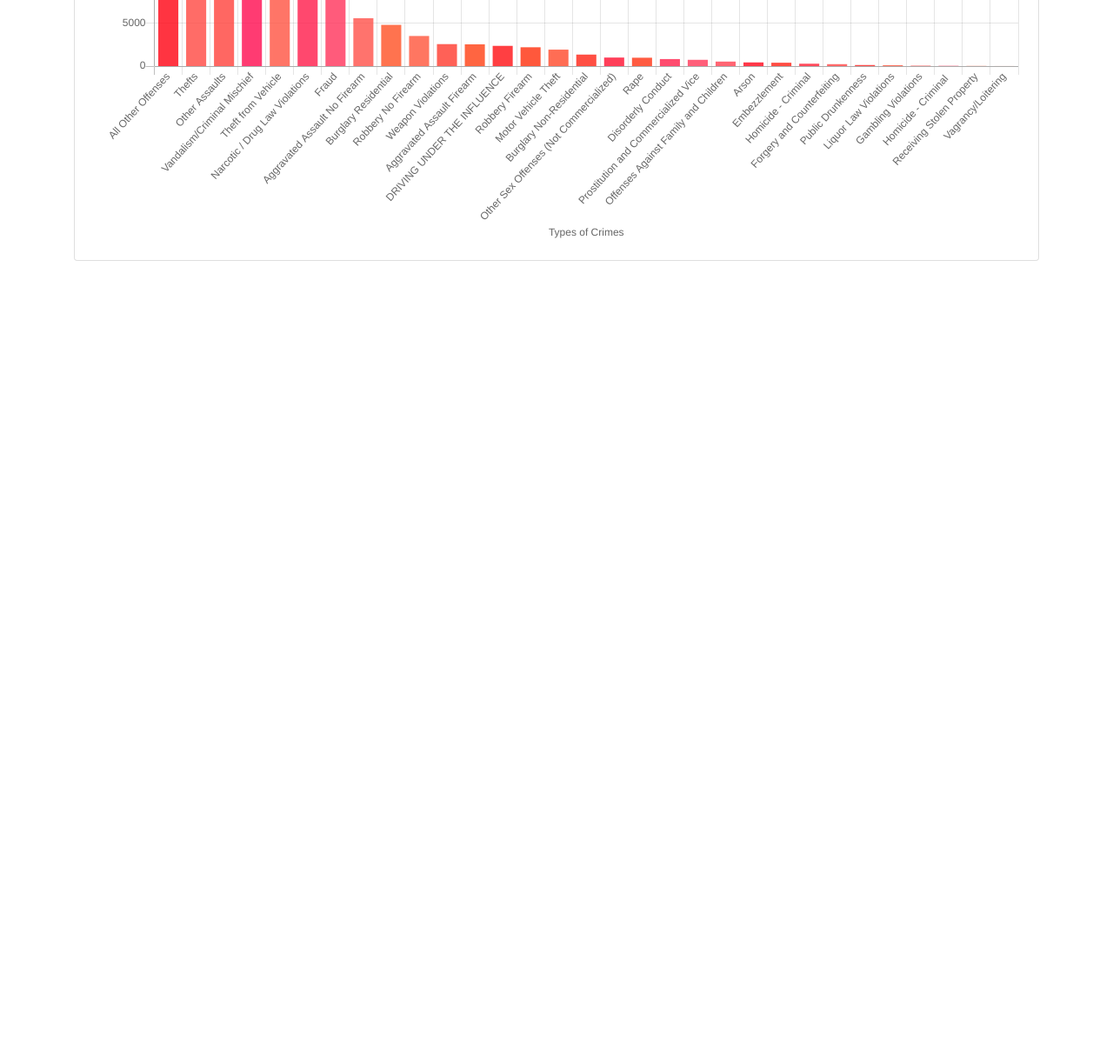
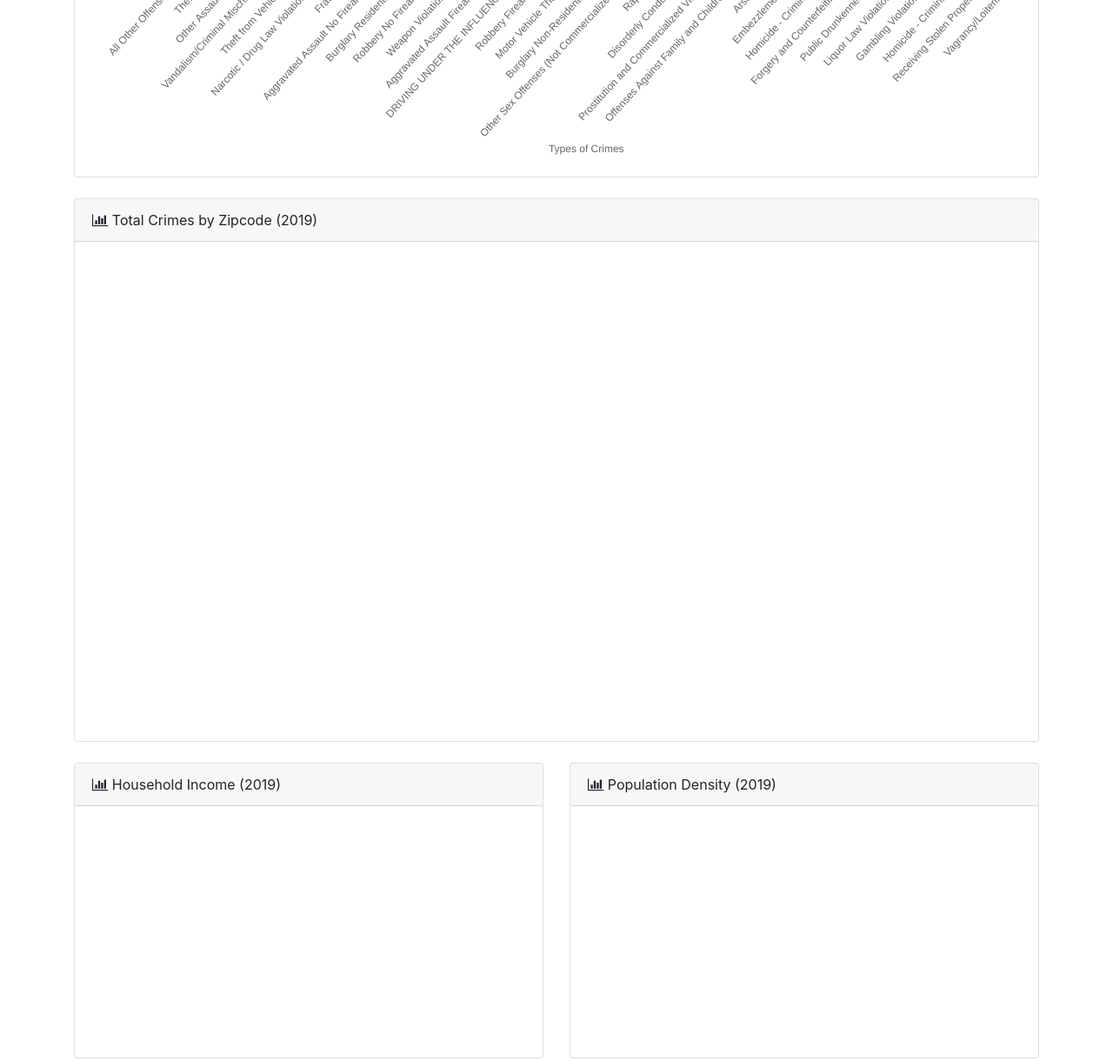
Before and after one commit to AoWangPhilly/red-handed, a plain HTML site: page dashboard.html in a window 1280 px wide. Shown: the part 1580-2800 px from the top of the page at 87% size. Before the commit the page ends 1880 px from the top, so only its background shows below. Drawn offline with nearby package versions, Linux system fonts and the light colour scheme.

```diff
--- a/dashboard.html
+++ b/dashboard.html
@@ -55,19 +55,16 @@
                         <canvas id="bargraph"></canvas>
                     </div>
                 </div>
+                <br>
             </div>
+
 
             <div class="col-sm-5">
                 <div class="card">
                     <div class="card-header">
-                        <i class="fa fa-newspaper-o"></i> Story of the Day
+                        <i class="fa fa-bar-chart"></i> Something
                     </div>
                     <div id="story" class="card-body">
-                        <h5 class="card-title">Pregnant woman killed in Strawberry Mansion shooting</h5>
-                        <img class="card-img-top"
-                            src="https://cdn.abcotvs.com/dip/images/6322272_071720-wpvi-pregnant-woman-shot-4-video-vid.jpg?w=630&r=16%3A9">
-                        <a href="https://6abc.com/pregnant-woman-killed-in-strawberry-mansion-shooting/6320565/"
-                            class="btn btn-outline-danger" style="margin-top: 1rem;">Learn more</a>
                     </div>
                 </div>
             </div>
@@ -81,6 +78,39 @@
                 <canvas id="pie"></canvas>
             </div>
         </div>
+        <br>
+        <div class="card">
+            <div class="card-header">
+                <i class="fa fa-bar-chart"></i> Total Crimes by Zipcode (2019)
+            </div>
+            <canvas id="zipcode" class="card-body"></canvas>
+        </div>
+
+        <br>
+        <div class="row">
+            <div class="col">
+                <div class="card">
+                    <div class="card-header">
+                        <i class="fa fa-bar-chart"></i> Household Income (2019)
+                    </div>
+                    <canvas id="income" class="card-body">
+                    </canvas>
+                </div>
+            </div>
+            <br>
+            <div class="col">
+                <div class="card">
+                    <div class="card-header">
+                        <i class="fa fa-bar-chart"></i> Population Density (2019)
+                    </div>
+                    <canvas id="density" class="card-body">
+                    </canvas>
+                </div>
+            </div>
+        </div>
+        <br>
+
+
     </div>
     <script src="src/js/dashboard.js"></script>
 </body>
```
